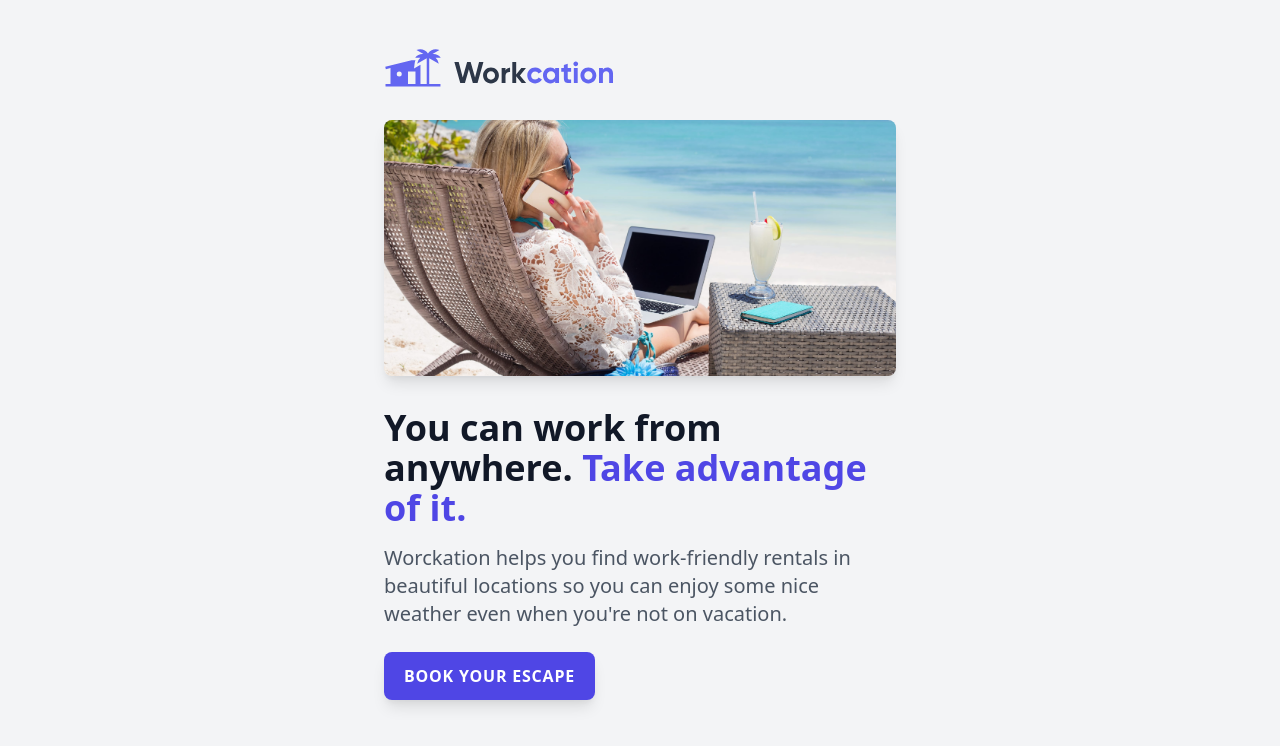
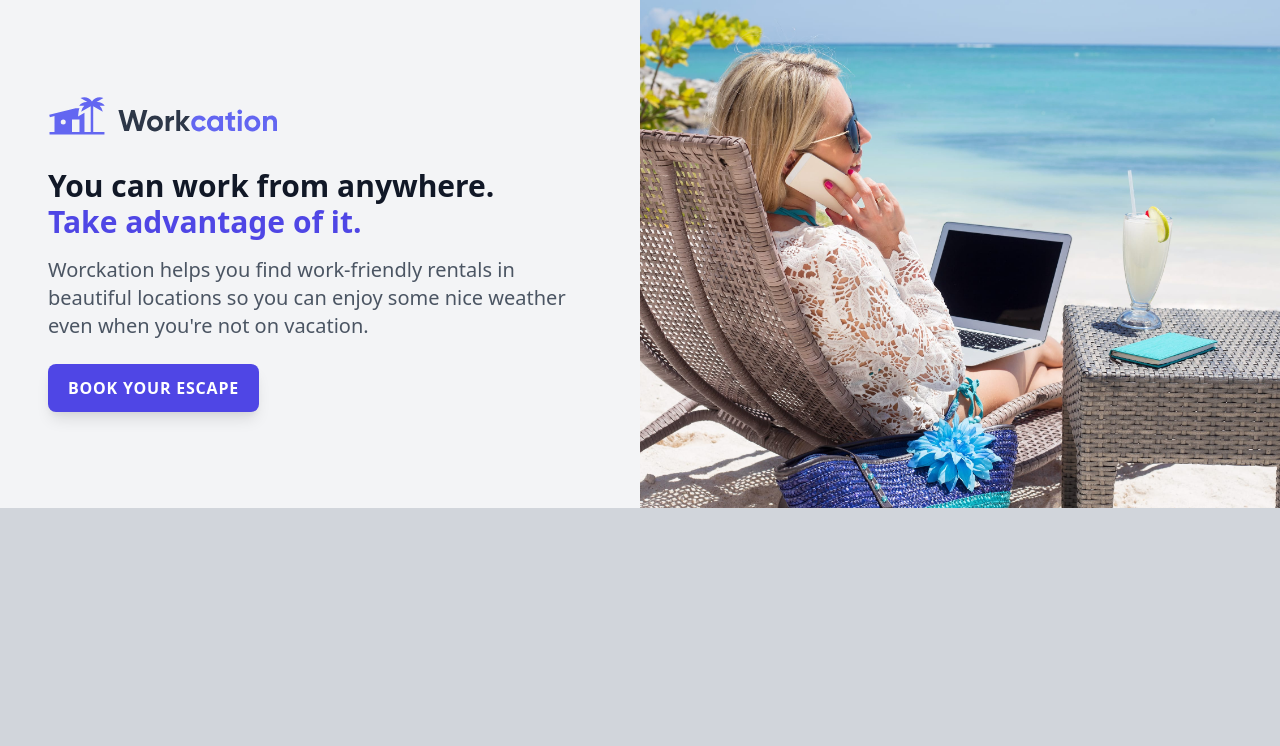
Before and after one commit to rizqisetiaji7/tailwindcss, a website built with Vite: page index.html in a window 1280 px wide. Built offline with nearby package versions, Linux system fonts and the light colour scheme.

Commit message:
Add grid display

```diff
--- a/index.html
+++ b/index.html
@@ -7,14 +7,24 @@
     <title>Tailwind CSS</title>
     <link rel="stylesheet" href="css/tailwind.css">
 </head>
-<body class="bg-gray-100">
-    <div class="max-w-md mx-auto sm:max-w-xl px-8 py-12">
-        <img class="h-10" src="img/logo.svg" alt="Workcation">
-        <img class="mt-6 rounded-lg shadow-lg sm:mt-8 sm:h-64 sm:w-full sm:object-cover object-center" src="img/beach-work.jpg" alt="Woman workcationing on the beach">
-        <h1 class="mt-6 text-2xl text-gray-900 font-bold sm:mt-8 sm:text-4xl">You can work from anywhere. <span class="text-indigo-600">Take advantage of it.</span></h1>
-        <p class="mt-2 text-gray-600 antialiased sm:mt-4 sm:text-xl">Worckation helps you find work-friendly rentals in beautiful locations so you can enjoy some nice weather even when you're not on vacation.</p>
-        <div class="mt-4 sm:mt-6">
-            <a href="#" class="inline-block px-5 py-3 rounded-lg bg-indigo-600 text-white text-sm sm:text-base shadow-lg uppercase font-semibold tracking-wider">Book your escape</a>
+<body class="bg-gray-300">
+    <div class="bg-gray-100 grid lg:grid-cols-2 2xl:grid-cols-5">
+        <div class="max-w-md mx-auto sm:max-w-xl px-8 py-12 lg:px-12 lg:py-24 lg:max-w-full xl:mr-0 2xl:col-span-2">
+            <div class="xl:max-w-xl">
+                <img class="h-10" src="img/logo.svg" alt="Workcation">
+                <img class="mt-6 rounded-lg shadow-lg sm:mt-8 sm:h-64 sm:w-full sm:object-cover object-center lg:hidden" src="img/beach-work.jpg" alt="Woman workcationing on the beach">
+                <h1 class="mt-6 text-2xl text-gray-900 font-bold sm:mt-8 sm:text-4xl lg:text-3xl">You can work from anywhere.
+                    <br class="hidden lg:inline">
+                    <span class="text-indigo-600">Take advantage of it.</span></h1>
+                <p class="mt-2 text-gray-600 antialiased sm:mt-4 sm:text-xl">Worckation helps you find work-friendly rentals in beautiful locations so you can enjoy some nice weather even when you're not on vacation.</p>
+                <div class="mt-4 sm:mt-6">
+                    <a href="#" class="inline-block px-5 py-3 rounded-lg bg-indigo-600 text-white text-sm sm:text-base shadow-lg uppercase font-semibold tracking-wider">Book your escape</a>
+                </div>
+            </div>
+        </div>
+
+        <div class="hidden lg:block relative 2xl:col-span-3">
+            <img class="absolute inset-0 w-full h-full object-cover object-center" src="img/beach-work.jpg" alt="Woman workcationing on the beach">
         </div>
     </div>
 </body>
```
